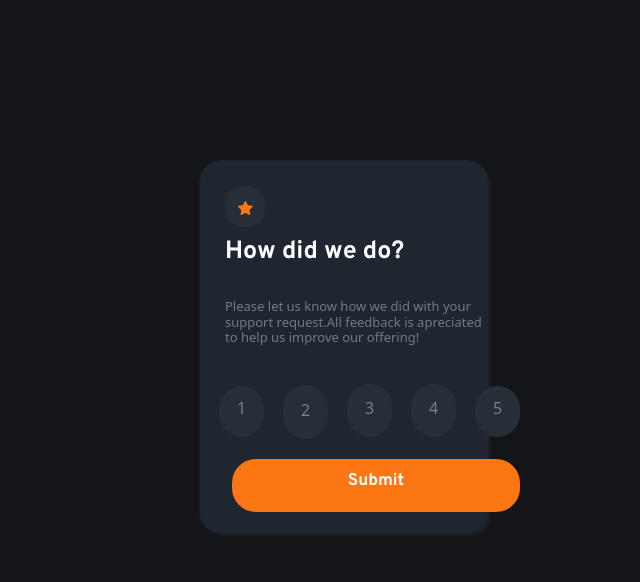
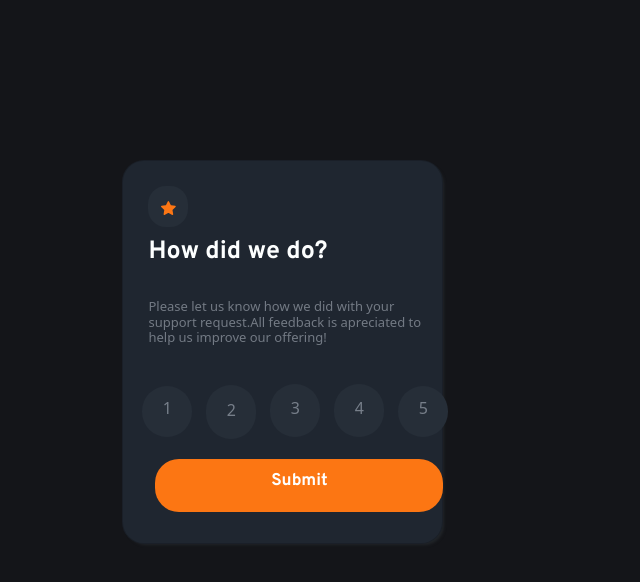
Before and after one commit to perlaserrano/Interactive-rating-component, a website: page index.html in a window 1280 px wide. Shown: the whole page, without its empty margins (363-1003 px from the left). Drawn offline with nearby package versions, Linux system fonts and the light colour scheme.

Commit message:
responsive

```diff
--- a/App.js
+++ b/App.js
@@ -1,15 +1,15 @@
 
-let numberOne = document.getElementById('numberOne');
+let numberOne = document.getElementById('numberOne','');
 let numberTwo = document.getElementById('numberTwo');
 let numberTree = document.getElementById('numberTree');
 let numberFour = document.getElementById('numberFour');
 let numberFive = document.getElementById('numberFive');
 let submit = document.getElementById('submit');
-let $select = document.querySelector("#enlace");
+let $select = document.querySelector("#number1");
 let enlace = document.getElementById('enlace');
 
 
-$select.textContent = "You selected out of";
+number1.textContent = "You selected 1 out of 5";
 
 numberOne.onclick = number1;
 numberTwo.onclick = number2;
@@ -37,35 +37,3 @@ function number5() {
 function send() {
     console.log("Resultado Enviado");
 }
-
-// const elements = document.querySelectorAll(".selected" ,"you selected");
-// elements.forEach(function (element) {
-//     console.log(element.innerHTML)
-// })
-
-
-
-
-// const cardSubmit = document.getElementById("cardSubmit");
-// const buttons = document.querySelectorAll('#cardSubmit,button')
-
-
-// function handlerChange(e) {
-// }
-
-// buttons.forEach((button)=>{
-//     button.addEventListener('submit',handlerChange);
-
-// });
-
-
-// cardSubmit.addEventListener('submit',(e) =>{
-//     e.preventDefault();
-//     let data = {};
-
-//     e.target.querySelectorAll("button").forEach((button) => {
-//         data[button.name] = button.value;
-//     })
-
-//     console.log(data.number1);
-// })
--- a/estilos.scss
+++ b/estilos.scss
@@ -58,7 +58,7 @@
     button {
         background: #262e38;
         border: transparent;
-        width: 45px;
+        width: 50px;
         border-radius: 43px;
         transition: all 2s;
 
@@ -89,7 +89,7 @@
     button {
         background: #262e38;
         border: transparent;
-        width: 45px;
+        width: 50px;
         border-radius: 43px;
         transition: all 2s;
 
@@ -114,7 +114,7 @@
     button {
         background: #262e38;
         border: transparent;
-        width: 45px;
+        width: 50px;
         border-radius: 43px;
         transition: all 2s;
 
@@ -139,7 +139,7 @@
     button {
         background: #262e38;
         border: transparent;
-        width: 45px;
+        width: 50px;
         border-radius: 43px;
         transition: all 2s;
 
@@ -166,7 +166,7 @@
     button {
         background: #262e38;
         border: transparent;
-        width: 45px;
+        width: 50px;
         border-radius: 43px;
         transition: all 2s;
 
@@ -235,3 +235,45 @@
     font-size: 15px !important;
     margin-top: 1rem !important;
 }
+
+@media(max-width:414px){
+    .card{
+        display: flex;
+        width: 100% !important;
+        margin: 0px;
+    }
+}
+@media(min-width:820px){
+    .card{
+        display: flex;
+        margin: 0;
+        left: 2rem !important;
+        width: 60% !important;
+        flex-wrap: nowrap;
+        margin-left: 10rem;
+    }
+}
+
+@media(min-width:540px){
+    .card{
+        margin: 0 !important;
+        top: 10rem;
+        height: 24rem!important;
+        width: 64% !important;
+
+    }
+}
+
+@media(min-width:1280px){
+    .card{
+        display: flex;
+        width: 50% !important;
+        left: 15rem;
+    }
+}
+
+@media(min-width:1024px){
+    .card{
+        left: 19vw !important;
+    }
+}
--- a/index.html
+++ b/index.html
@@ -24,7 +24,7 @@
   <body style="background: #141519">
     <div class="container">
       <div class="row">
-        <div class="col-lg-12 col-sm-8">
+        <div class="col-lg-7 col-sm-8 col-md-11 d-flex justify-content-center">
           <div id="cardSubmit" class="card">
             <div class="button-star">
               <button>
@@ -40,9 +40,9 @@
             </div>
             <div class="buttons">
               <div class="number-1">
-          <a href="/thanyou.html"><button id="numberOne" name="number1">
+          <button id="numberOne" name="number1">
             <p>1</p>
-          </button></a>
+          </button>
               </div>
               <div class="number-2">
                 <button id="numberTwo" name="number2">
```
Also changed, not shown: thanyou.html (+1 -1 lines), dist/App.dev.js, dist/estilos.css, estilos.css, 1 other file.
